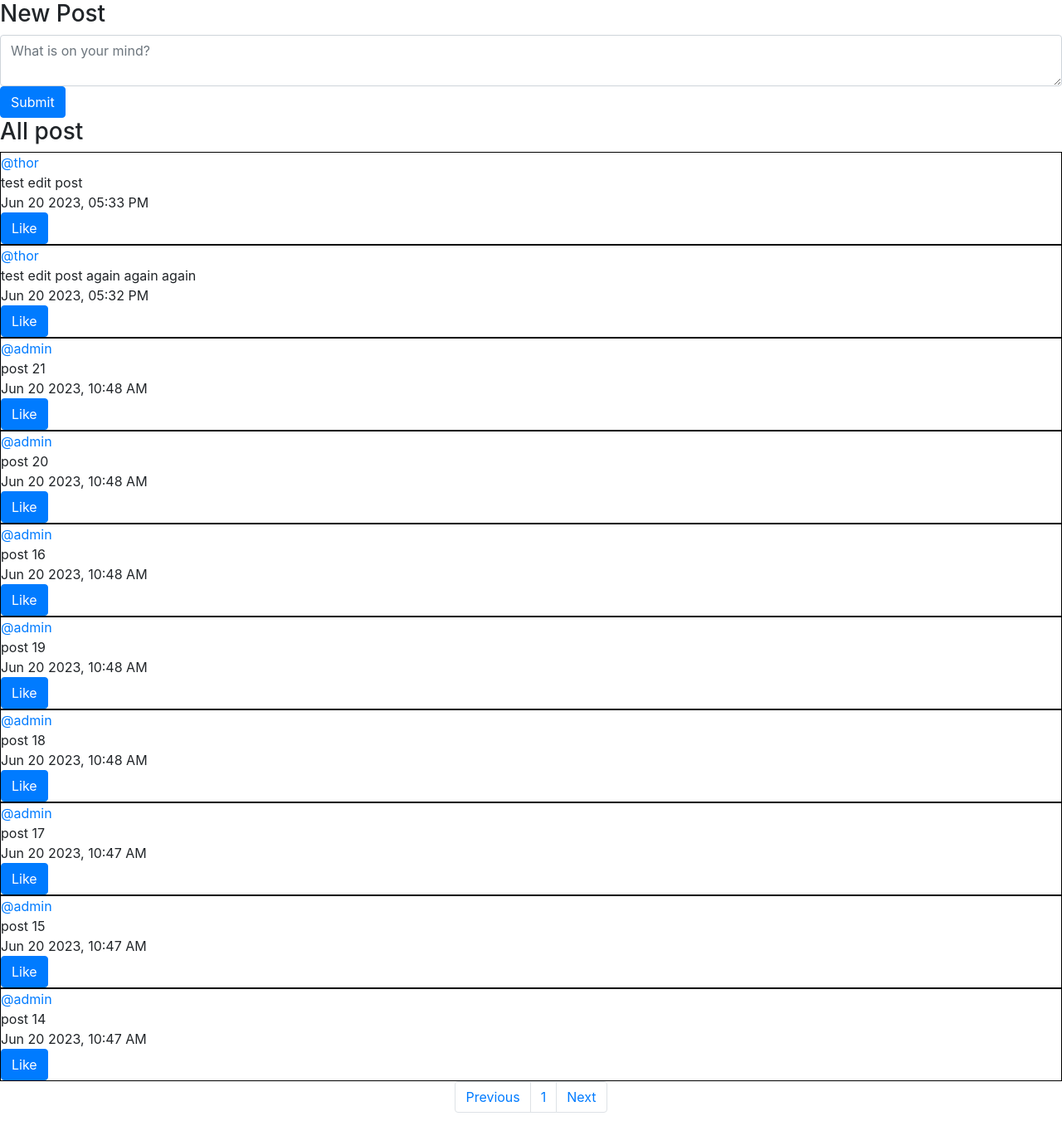
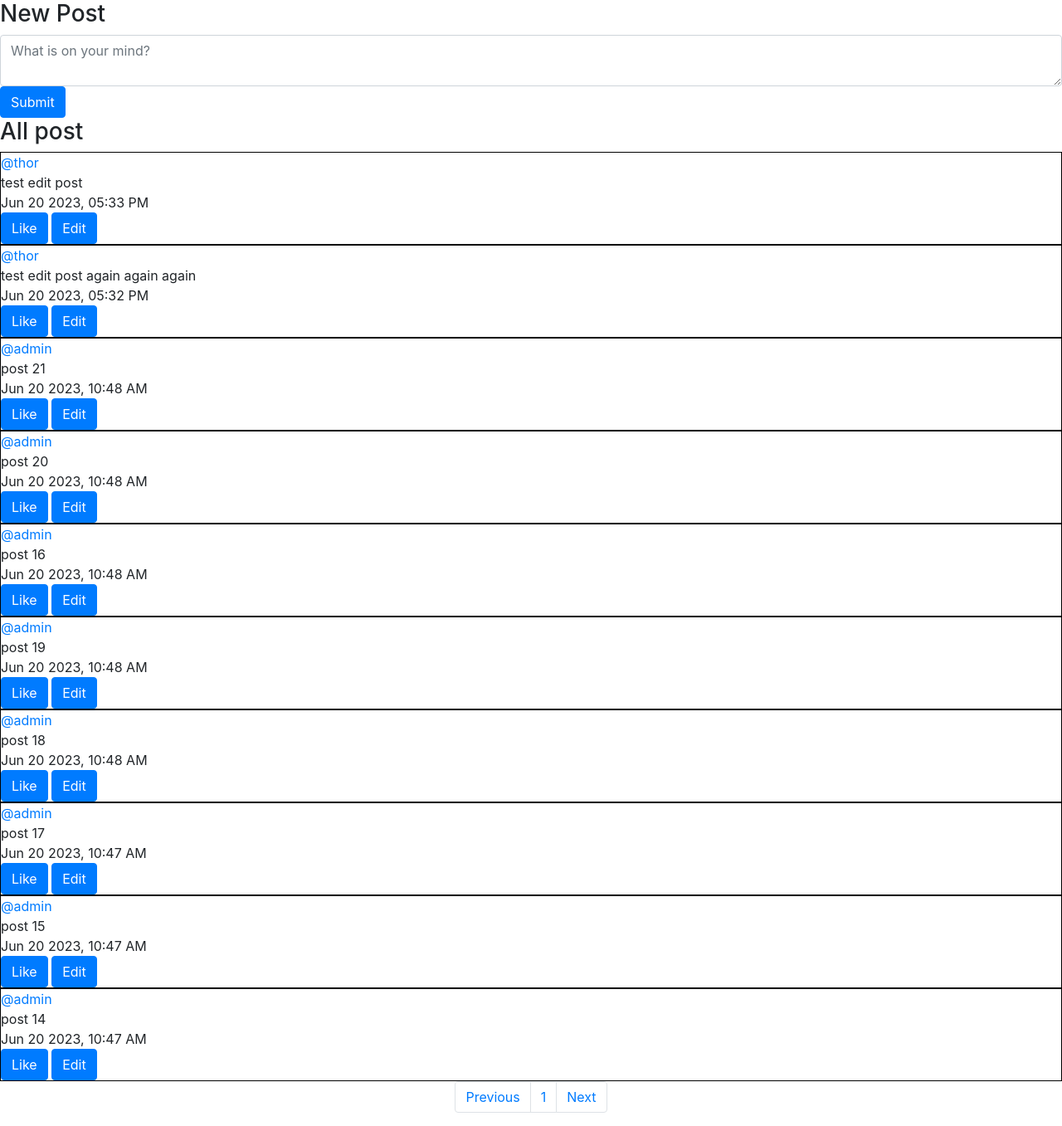
Before and after one commit to phuongbui95/project4_cs50web, a Django app: page / in a window 1280 px wide. Shown: the part 56-1413 px from the top of the page at 83% size. Run offline with Django 3.2, Linux system fonts and the light colour scheme; a user stored in the database is signed in; data comes from the database, SQL or seed files in the repository; both versions use the stored data as it was after the commit; some libraries are stand-ins or nearby versions.

Commit message:
Edit post: 90% progress

```diff
--- a/project4/network/static/network/index.js
+++ b/project4/network/static/network/index.js
@@ -36,7 +36,8 @@ function compose() {
 
     // Submit post
     /* event listener must be placed at where the event is triggered */
-    document.querySelector('form').onsubmit = (event) => {
+    // document.querySelector('form').onsubmit = (event) => {
+    document.querySelector('#compose-form').onsubmit = (event) => {
         console.log("Clicked on submit");
         let post_content = document.querySelector('#compose-body').value;
         if (post_content === '') alert('Cannot submit empty post!');
@@ -105,7 +106,8 @@ function show_posts(viewpage, page=1) {
                                         <div class="sender_${post.sender}"><a href="#">@${post.sender}</a></div>
                                         <div class="content">${post.content}</div>
                                         <div class="timestamp">${post.timestamp}</div>
-                                        <button name="like" type="submit" class="btn btn-primary">Like</button>
+                                        <button id="like_post_${post.id}" name="like" type="submit" class="btn btn-primary">Like</button>
+                                        <button id="edit_post_${post.id}" name="edit" type="submit" class="btn btn-primary">Edit</button>
                                         `;
                     post_div.style.border = '1px solid black';
 
@@ -119,6 +121,13 @@ function show_posts(viewpage, page=1) {
                             console.log(`Clicked on ${post.sender}`);
                             load_view(`${post.sender}`);
                         })
+                // Edit
+                let edit_btn = document.querySelector(`#edit_post_${post.id}`);
+                edit_btn.addEventListener('click', () => {
+                    edit_post(post.id, post.sender);
+                })
+
+                // Like: ToDO
 
 
             })
@@ -147,7 +156,8 @@ function show_posts(viewpage, page=1) {
             document.querySelector('#content-view').append(paginator_div);
         };
 
-        // Button Listener
+        //== Button Listener ==//
+        // Paginator
         let previous_btn = document.querySelector(`#paginator > nav > ul > li.page-item.previous > a`);
         let next_btn = document.querySelector(`#paginator > nav > ul > li.page-item.next > a`);
         previous_btn.addEventListener('click', () => {
@@ -159,6 +169,7 @@ function show_posts(viewpage, page=1) {
                     console.log(`Clicked on Next`);
                     paginator('next', total_pages, viewpage);
                 })
+
     });
 }
 
@@ -275,3 +286,48 @@ function paginator(trigger_text, total_pages, viewpage) {
     console.log(`After switched => page= ${show_page}`);
     selected_page_tag.innerHTML = show_page;
 }
+
+function edit_post(post_id, post_sender) {
+    console.log(`Clicked on Edit post ${post_id}`);
+    let current_user = document.querySelector('#profile').textContent;
+    // console.log(`current_user: ${current_user}`);
+    // console.log(`post_sender: ${post_sender}`);
+
+    // if not requested user, alert
+    if(current_user !== post_sender) {
+        alert("You cannot edit other's post");
+    } else { // else, PUT method to update post's content
+        console.log('Update post');
+        // Hide and Show block of code
+        document.querySelector('#compose-view').style.display = 'none';
+        document.querySelector('#content-view').style.display = 'none';
+        document.querySelector('#edit-view').style.display = 'block';
+
+        // edit-view
+        // Clear out composition fields
+        document.querySelector('#edit-body').value = '';
+
+        // Submit post
+        /* event listener must be placed at where the event is triggered */
+        document.querySelector('#edit-form').onsubmit = (event) => {
+            console.log("Clicked on submit (edit)");
+            let post_content = document.querySelector('#edit-body').value;
+            if (post_content === '') alert('Cannot submit empty post!');
+            else {
+                // Udpate post's content
+                fetch(`posts/${post_id}`, {
+                    method: 'PUT',
+                    body: JSON.stringify({
+                        content: `${post_content}`
+                    })
+                })
+                .then(response => response.json())
+                .then(result => {
+                    console.log(`New content: ${result}`);
+                    load_view('all'); //Redirect to all-posts view
+                })
+            };
+        }
+    }
+
+}
--- a/project4/network/templates/network/index.html
+++ b/project4/network/templates/network/index.html
@@ -13,8 +13,20 @@
             <input type="submit" class="btn btn-primary"/>
         </form>
     </div>
+
     <div id="content-view">
     </div>
 
+    <div id="edit-view" style="display: none;">
+        <h3>Edit Post</h3>
+        <form id="edit-form">
+            <textarea
+                    class="form-control"
+                    id="edit-body"
+                    placeholder="What do you want to update?">
+            </textarea>
+            <input type="submit" class="btn btn-primary"/>
+        </form>
+    </div>
     <!-- <script type="text/babel" src="{% static 'network/react/Follow.js' %}"></script> -->
 {% endblock %}
--- a/project4/network/views.py
+++ b/project4/network/views.py
@@ -105,7 +105,6 @@ def viewpage(request, viewpage):
 
     elif User.objects.get(username=viewpage): #cannot use this line out of the condition statment => it will break Json
         posts = Post.objects.filter(sender=User.objects.get(username=viewpage))
-
     else:
         return JsonResponse({"message": "Invalid viewpage"}, status=400)
 
@@ -129,7 +128,16 @@ def post(request, post_id):
 
     # Edit post
     elif request.method == "PUT":
-        pass
+        # Get content of post
+        data = json.loads(request.body)
+        content = data.get("content", "")
+
+        # Get the user instance from the database
+        if content is not None:
+            post.content = content
+        post.save()
+
+        return JsonResponse({"message": "Post edited successfully."}, status=201)
     # Post must be via GET or PUT
     else:
         return JsonResponse({
```
Also changed, not shown: project4/db.sqlite3.
